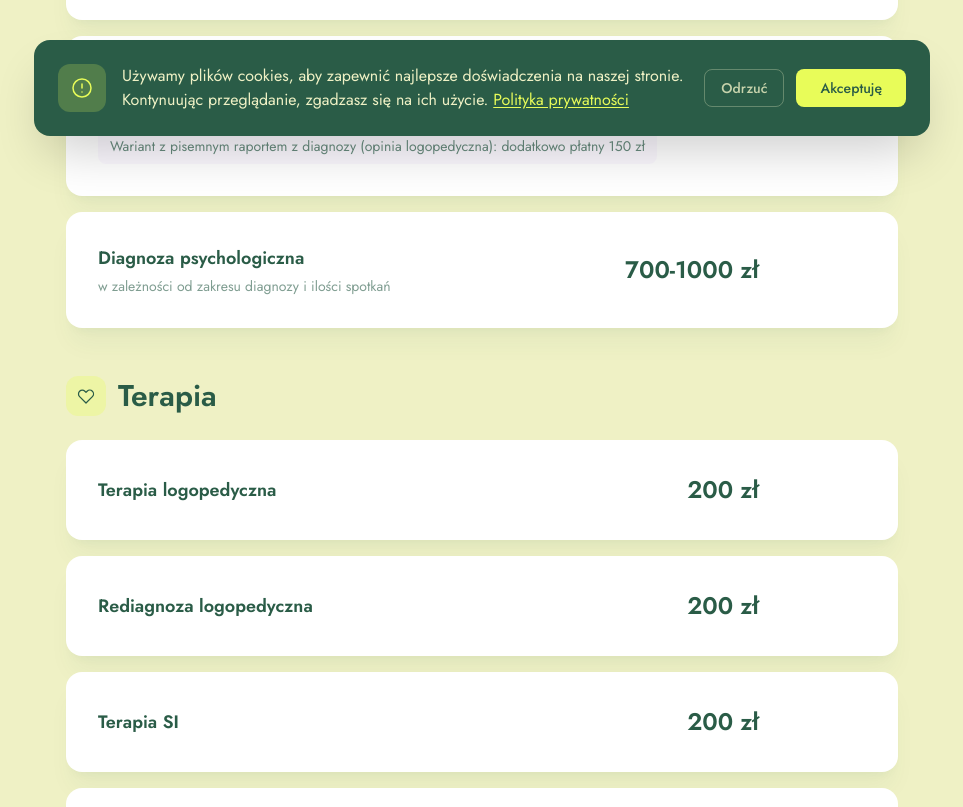
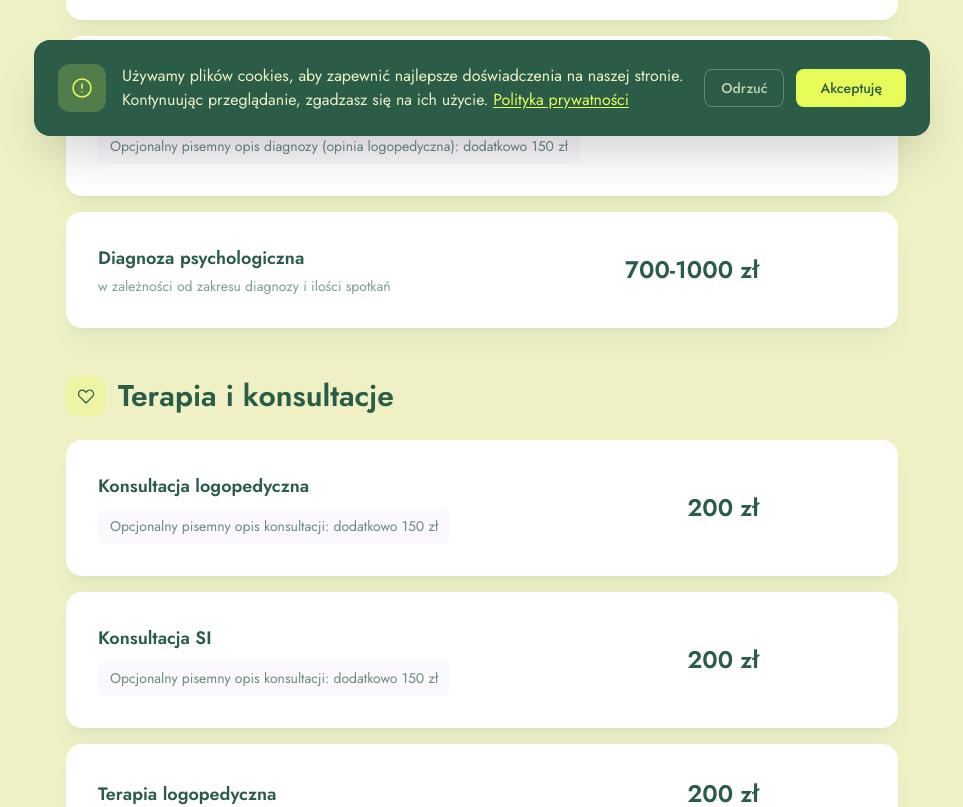
Before and after one commit to PolanaPrzygody/polanaprzygody-pl, a Next.js app: page /cennik in a window 1280 px wide. Shown: the part 640-1447 px from the top of the page, without its empty margins (158-1121 px from the left). Built offline with nearby package versions, Linux system fonts and the light colour scheme.

Commit message:
fix(cennik): update diagnosis and consultation prices

```diff
--- a/src/app/cennik/page.tsx
+++ b/src/app/cennik/page.tsx
@@ -149,7 +149,7 @@ export default function CennikPage() {
                   />
                 </svg>
               </span>
-              Terapia
+              Terapia i konsultacje
             </h2>
 
             <div className="space-y-4">
--- a/src/app/integracja-sensoryczna/page.tsx
+++ b/src/app/integracja-sensoryczna/page.tsx
@@ -51,6 +51,11 @@ const data: ServiceLandingData = {
         "4 spotkania: wywiad z rodzicem, dwa spotkania z dzieckiem, omówienie diagnozy z rodzicem.",
     },
     {
+      name: "Konsultacja SI",
+      value: "200 zł",
+      description: "Opcjonalny pisemny opis konsultacji: dodatkowo 150 zł.",
+    },
+    {
       name: "Terapia integracji sensorycznej",
       value: "200 zł",
       description: "Jedno indywidualne spotkanie terapeutyczne.",
@@ -85,6 +90,11 @@ const data: ServiceLandingData = {
       question: "Ile spotkań obejmuje diagnoza SI?",
       answer:
         "W Polanie Przygody diagnoza integracji sensorycznej obejmuje cztery spotkania i kosztuje 750 zł: wywiad z rodzicem, dwa spotkania z dzieckiem oraz omówienie diagnozy z rodzicem.",
+    },
+    {
+      question: "Ile kosztuje konsultacja SI?",
+      answer:
+        "Konsultacja SI kosztuje 200 zł. Opcjonalny pisemny opis konsultacji kosztuje dodatkowo 150 zł.",
     },
     {
       question: "Ile kosztuje terapia integracji sensorycznej?",
@@ -135,6 +145,8 @@ export default function IntegracjaSensorycznaPage() {
           description: metadata.description ?? "",
           offers: [
             { name: "Diagnoza integracji sensorycznej - 4 spotkania", price: 750 },
+            { name: "Konsultacja SI", price: 200 },
+            { name: "Konsultacja SI z pisemnym opisem", price: 350 },
             { name: "Terapia integracji sensorycznej", price: 200 },
           ],
         })}
--- a/src/app/logopedia/layout.tsx
+++ b/src/app/logopedia/layout.tsx
@@ -64,11 +64,13 @@ const serviceJsonLd = createServiceJsonLd({
   description:
     "Diagnoza i terapia logopedyczna oraz neurologopedyczna dla dzieci we Wrocławiu.",
   offers: [
-    { name: "Diagnoza logopedyczna - 2 spotkania", price: 300 },
+    { name: "Diagnoza logopedyczna - 2 spotkania", price: 400 },
     {
-      name: "Diagnoza logopedyczna z pisemnym raportem - 2 spotkania + raport z diagnozy",
-      price: 450,
+      name: "Diagnoza logopedyczna z pisemnym opisem - 2 spotkania + opis diagnozy",
+      price: 550,
     },
+    { name: "Konsultacja logopedyczna", price: 200 },
+    { name: "Konsultacja logopedyczna z pisemnym opisem", price: 350 },
     { name: "Terapia logopedyczna", price: 200 },
     { name: "Rediagnoza logopedyczna", price: 200 },
   ],
--- a/src/app/logopedia/page.tsx
+++ b/src/app/logopedia/page.tsx
@@ -331,10 +331,17 @@ const logoPrices: Array<{
 }> = [
   {
     name: "Diagnoza logopedyczna",
-    price: 300,
+    price: 400,
     currency: "zł",
     description: "2 spotkania: 1 z rodzicem, drugie z dzieckiem",
-    note: "Wariant z pisemnym raportem z diagnozy (opinia logopedyczna): dodatkowo płatny 150 zł",
+    note: "Opcjonalny pisemny opis diagnozy (opinia logopedyczna): dodatkowo 150 zł",
+  },
+  {
+    name: "Konsultacja logopedyczna",
+    price: 200,
+    currency: "zł",
+    description: "Konsultacja z logopedą",
+    note: "Opcjonalny pisemny opis konsultacji: dodatkowo 150 zł",
   },
   {
     name: "Terapia logopedyczna",
--- a/src/app/psycholog-dzieciecy/page.tsx
+++ b/src/app/psycholog-dzieciecy/page.tsx
@@ -48,7 +48,7 @@ const data: ServiceLandingData = {
     {
       name: "Konsultacja psychologiczna",
       value: "220 zł",
-      description: "Spotkanie dla dziecka, nastolatka lub rodzica.",
+      description: "Spotkanie dla dziecka, nastolatka lub rodzica. Opcjonalny pisemny opis konsultacji: dodatkowo 150 zł.",
     },
     {
       name: "Diagnoza psychologiczna",
@@ -78,7 +78,7 @@ const data: ServiceLandingData = {
     {
       question: "Ile kosztuje konsultacja psychologa dziecięcego?",
       answer:
-        "Konsultacja psychologiczna w Polanie Przygody kosztuje 220 zł.",
+        "Konsultacja psychologiczna w Polanie Przygody kosztuje 220 zł. Opcjonalny pisemny opis konsultacji kosztuje dodatkowo 150 zł.",
     },
     {
       question: "Ile kosztuje diagnoza psychologiczna?",
@@ -134,6 +134,7 @@ export default function PsychologDzieciecyPage() {
           description: metadata.description ?? "",
           offers: [
             { name: "Konsultacja psychologiczna", price: 220 },
+            { name: "Konsultacja psychologiczna z pisemnym opisem", price: 370 },
             { name: "Diagnoza psychologiczna", lowPrice: 700, highPrice: 1000 },
           ],
         })}
--- a/src/app/uslugi/page.tsx
+++ b/src/app/uslugi/page.tsx
@@ -13,10 +13,11 @@ import { createContactHref, serviceContactSubjects } from "@/lib/contact";
 const servicePriceMap: Record<string, string[]> = {
   logopedia: [
     "diagnoza-logopedyczna",
+    "konsultacja-logopedyczna",
     "terapia-logopedyczna",
     "rediagnoza-logopedyczna",
   ],
-  "integracja-sensoryczna": ["diagnoza-si", "terapia-si"],
+  "integracja-sensoryczna": ["diagnoza-si", "konsultacja-si", "terapia-si"],
   tus: ["tus"],
   psycholog: ["diagnoza-psychologiczna", "konsultacja-psychologa"],
 };
--- a/src/data/prices.ts
+++ b/src/data/prices.ts
@@ -23,10 +23,10 @@ export const prices: PriceItem[] = [
   {
     id: "diagnoza-logopedyczna",
     name: "Diagnoza logopedyczna",
-    price: 300,
+    price: 400,
     currency: "zł",
     description: "2 spotkania: 1 z rodzicem, drugie z dzieckiem",
-    note: "Wariant z pisemnym raportem z diagnozy (opinia logopedyczna): dodatkowo płatny 150 zł",
+    note: "Opcjonalny pisemny opis diagnozy (opinia logopedyczna): dodatkowo 150 zł",
     category: "diagnoza",
   },
   {
@@ -36,6 +36,22 @@ export const prices: PriceItem[] = [
     currency: "zł",
     description: "w zależności od zakresu diagnozy i ilości spotkań",
     category: "diagnoza",
+  },
+  {
+    id: "konsultacja-logopedyczna",
+    name: "Konsultacja logopedyczna",
+    price: 200,
+    currency: "zł",
+    note: "Opcjonalny pisemny opis konsultacji: dodatkowo 150 zł",
+    category: "terapia",
+  },
+  {
+    id: "konsultacja-si",
+    name: "Konsultacja SI",
+    price: 200,
+    currency: "zł",
+    note: "Opcjonalny pisemny opis konsultacji: dodatkowo 150 zł",
+    category: "terapia",
   },
   {
     id: "terapia-logopedyczna",
@@ -68,9 +84,10 @@ export const prices: PriceItem[] = [
   },
   {
     id: "konsultacja-psychologa",
-    name: "Konsultacja psychologa",
+    name: "Konsultacja psychologiczna",
     price: 220,
     currency: "zł",
+    note: "Opcjonalny pisemny opis konsultacji: dodatkowo 150 zł",
     category: "terapia",
   },
 ];
```
Also changed, not shown: src/data/faqs.ts (+6 -1 lines).
